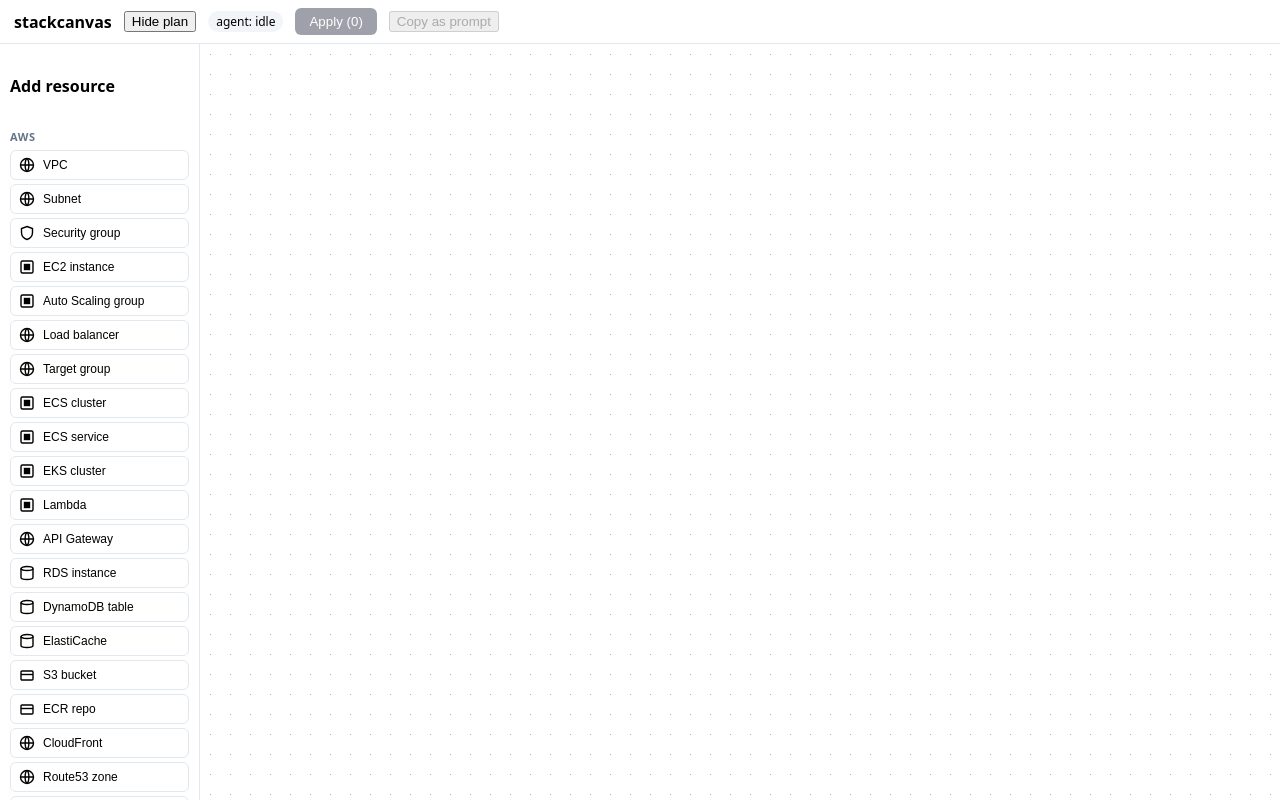
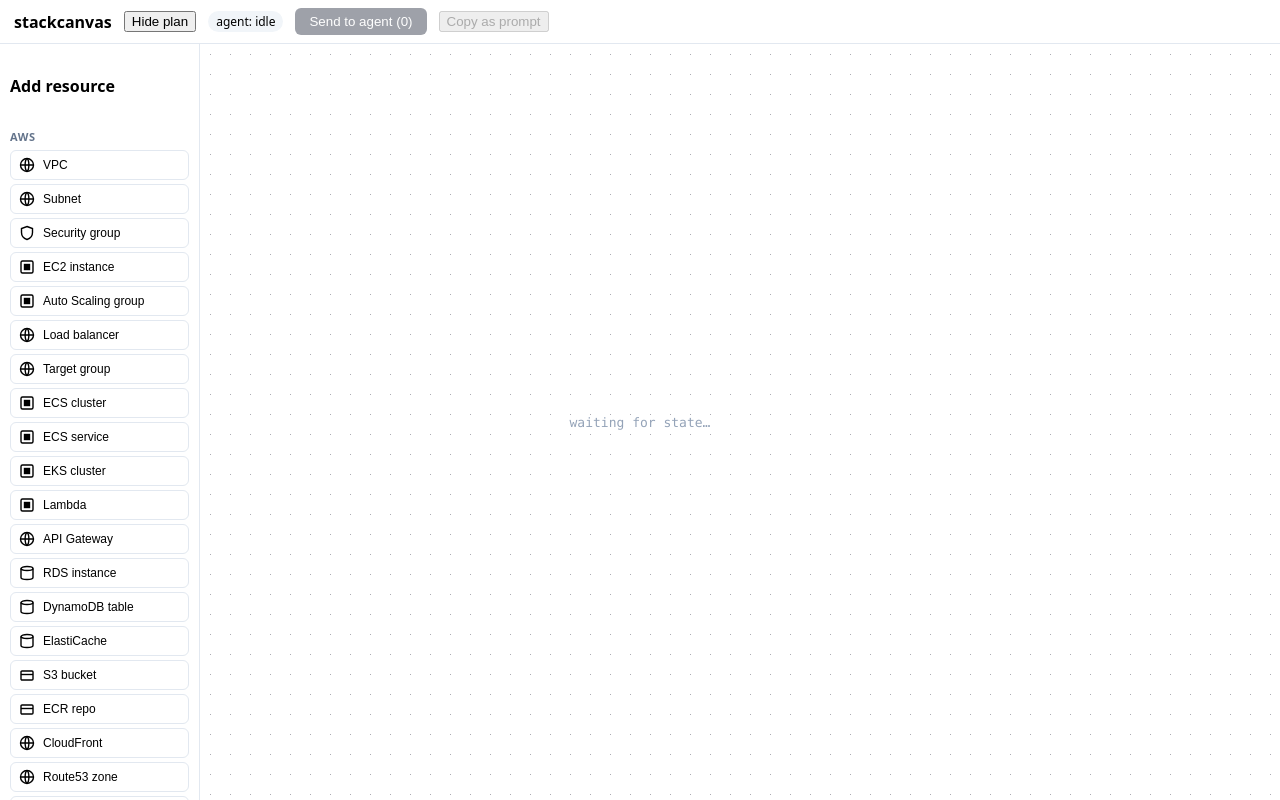
Before and after one commit to pshenok/stackcanvas, a React (Vite) app in the folder packages/ui/: page / in a window 1280 px wide. Built offline with nearby package versions, Linux system fonts and the light colour scheme; no server answers.

Commit message:
fix(ui): rename Apply to Send to agent, layout progress hint (#launch-audit)

```diff
--- a/packages/ui/src/App.tsx
+++ b/packages/ui/src/App.tsx
@@ -1,4 +1,4 @@
-import { useCallback, useEffect, useState } from 'react'
+import { useCallback, useEffect, useRef, useState } from 'react'
 import {
   Background, ReactFlow,
   type Edge, type Node, type NodeChange, type XYPosition,
@@ -25,6 +25,13 @@
   const [flow, setFlow] = useState<{ nodes: Node[]; edges: Edge[] }>({ nodes: [], edges: [] })
   const [notice, setNotice] = useState<string | null>(null)
   const [menu, setMenu] = useState<MenuState | null>(null)
+  const [layouting, setLayouting] = useState(false)
+  // Graph object that `flow` was actually computed for. Differs from `graph`
+  // (by reference) while a layout run for a newer graph is still in flight.
+  const flowGraphRef = useRef<typeof graph | null>(null)
+  // The store's default graph identity, captured once at mount. Used to tell
+  // "no graph has arrived yet" apart from "a real, empty graph arrived".
+  const initialGraphRef = useRef(graph)
   // Positions the user set by dragging; they win over the auto-layout while the
   // graph is stable. When the graph itself changes, ELK re-layouts and dragged
   // positions of real nodes are dropped (draft positions survive — they are not
@@ -54,7 +61,13 @@
 
   useEffect(() => {
     let cancelled = false
-    void layoutGraph(graph, collapsed, showPlan).then(f => { if (!cancelled) setFlow(f) })
+    if (graph.nodes.length > 100) setLayouting(true)
+    void layoutGraph(graph, collapsed, showPlan).then(f => {
+      if (cancelled) return
+      setFlow(f)
+      flowGraphRef.current = graph
+      setLayouting(false)
+    })
     return () => { cancelled = true }
   }, [graph, collapsed, showPlan])
 
@@ -76,6 +89,11 @@
       id: `draft-edge-${i}`, source: e.source, target: e.target, animated: true,
     })),
   ]
+
+  const flowIsStale = flowGraphRef.current !== graph
+  const showLayoutHint = layouting && (flow.nodes.length === 0 || flowIsStale)
+  const hasGraphArrived = graph !== initialGraphRef.current
+  const showWaitingHint = !hasGraphArrived && !stale
 
   const draftIds = new Set(drafts.map(d => d.id))
   const connectEdgeCount = draftEdges.filter(e => isConnectEdge(draftIds, e)).length
@@ -116,7 +134,7 @@
         {stale && <span className="stale-banner" role="alert">stale: {stale}</span>}
         {notice && <span className="notice">{notice}</span>}
         <button className="apply" disabled={pendingCount === 0} onClick={() => void apply()}>
-          Apply ({pendingCount})
+          Send to agent ({pendingCount})
         </button>
         <button disabled={pendingCount === 0} onClick={() => void copyPrompt()}>Copy as prompt</button>
       </header>
@@ -153,6 +171,10 @@
           <Background />
         </ReactFlow>
         <Inspector />
+        {showLayoutHint && (
+          <div className="layout-hint">laying out {graph.nodes.length} resources…</div>
+        )}
+        {showWaitingHint && <div className="layout-hint">waiting for state…</div>}
       </div>
       {menu && <ContextMenu menu={menu} close={() => setMenu(null)} />}
       <ConsentBanner />
--- a/packages/ui/src/styles.css
+++ b/packages/ui/src/styles.css
@@ -23,8 +23,11 @@
 .removed { border-style: dashed; border-color: #ef4444; opacity: 0.6; text-decoration: line-through; }
 .modified::after { content: ""; position: absolute; }
 .react-flow__node-group { border-radius: 10px; border: 1px dashed #cbd5e1; background: #f8fafc80; }
-.canvas-row { flex: 1; display: flex; min-height: 0; }
+.canvas-row { flex: 1; display: flex; min-height: 0; position: relative; }
 .canvas-row > .react-flow { flex: 1; }
+.layout-hint { position: absolute; inset: 0; display: flex; align-items: center;
+  justify-content: center; font-family: ui-monospace, SFMono-Regular, Menlo, monospace;
+  font-size: 13px; color: #94a3b8; pointer-events: none; z-index: 5; }
 .inspector { width: 320px; border-left: 1px solid #e2e8f0; padding: 12px; overflow: auto;
   background: #fff; font-size: 13px; }
 .inspector-head { display: flex; justify-content: space-between; align-items: center; }
```
Also changed, not shown: packages/mcp/src/server.ts (+5 -2 lines), 1 other file (tests, documents, lock files or other folders).
